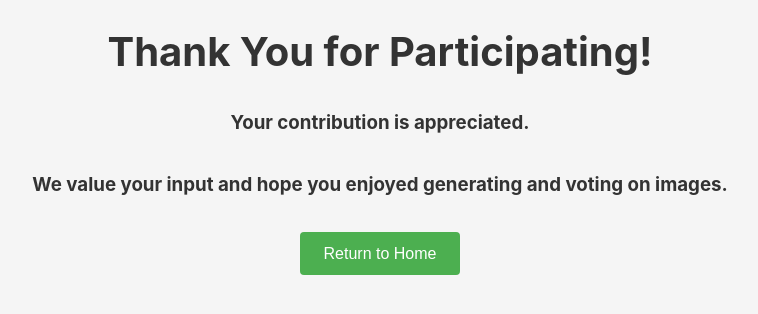
After one commit to dankim444/pixelpatchwork, a Python web app: template src/templates/pages/goodbye.html in a window 1280 px wide. The commit adds this page. Shown: the top 314 px of the page, without its empty margins (260-1018 px from the left). Run offline with Jinja, Linux system fonts and the light colour scheme; the template is opened without the code that fills it, so the values that code supplies are empty.

Commit message:
add goodbye page

```diff
--- a/src/app.py
+++ b/src/app.py
@@ -34,6 +34,11 @@ def generate():
 @app.route('/vote')
 def vote():
     return render_template('pages/vote.html')
+
+
+@app.route('/goodbye')
+def goodbye():
+    return render_template('pages/goodbye.html')
 
 
 def get_db_connection():
--- a/src/static/index.css
+++ b/src/static/index.css
@@ -24,6 +24,12 @@ h1 {
 }
 
 h3 {
+    text-align: center;
+    color: #333;
+    margin-bottom: 2rem;
+}
+
+p {
     text-align: center;
     color: #333;
     margin-bottom: 2rem;
--- /dev/null
+++ b/src/templates/pages/goodbye.html
@@ -0,0 +1,25 @@
+<!DOCTYPE html>
+<html lang="en">
+<head>
+    <meta charset="UTF-8">
+    <title>Thank You for Participating</title>
+    <link rel="stylesheet" href="{{ url_for('static', filename='index.css') }}">
+</head>
+<body>
+    <div class="container">
+        <div id="thank-you-message">
+            <h1>Thank You for Participating!</h1>
+            <h3>Your contribution is appreciated.</h3>
+            <h3>We value your input and hope you enjoyed generating and voting on images.</h3>
+            <div style="text-align: center; margin-top: 2rem;">
+                <button type="submit" onclick="redirectToHome()">Return to Home</button>
+            </div>
+        </div>
+    </div>
+    <script>
+        function redirectToHome() {
+            window.location.href = '/';
+        }
+    </script>
+</body>
+</html>
```
Also changed, not shown: src/templates/pages/vote.html (+7 -0 lines).
